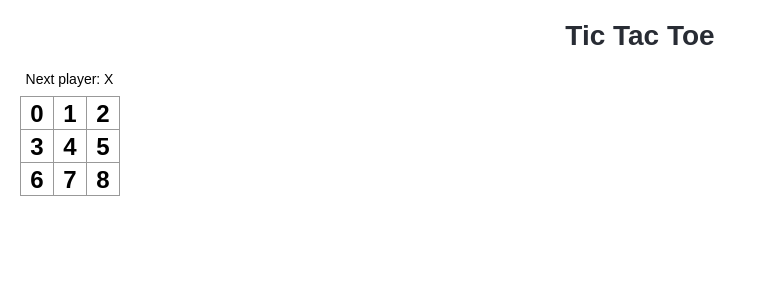
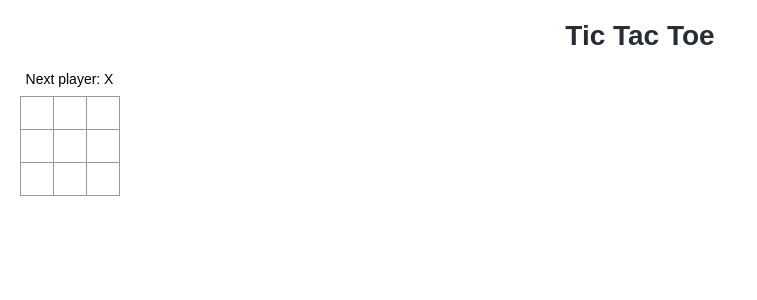
Before and after one commit to warouss/react-tutorial, a React (Create React App) app: page / in a window 1280 px wide. Shown: the top 300 px of the page, without its empty margins (0-757 px from the left). Built offline with nearby package versions, Linux system fonts and the light colour scheme.

Commit message:
Passer des données et des fonctions via les props

```diff
--- a/src/components/board/index.js
+++ b/src/components/board/index.js
@@ -3,8 +3,27 @@
 import "./index.css";
 
 export default class Board extends React.Component {
+  constructor(props) {
+    super(props);
+    this.state = {
+      squares: Array(9).fill(null),
+    };
+  }
+
+  handleClick(i) {
+    //slice créé une copie du tableau
+    const squares = this.state.squares.slice();
+    squares[i] = "X";
+    this.setState({ squares: squares });
+  }
+
   renderSquare(i) {
-    return <Square value={i} />;
+    return (
+      <Square
+        value={this.state.squares[i]}
+        onClick={() => this.handleClick(i)}
+      />
+    );
   }
 
   render() {
--- a/src/components/square/index.js
+++ b/src/components/square/index.js
@@ -2,16 +2,9 @@
 import "./index.css";
 
 export default class Square extends React.Component {
-  constructor(props) {
-    super(props);
-    this.state = {
-      value: null,
-    };
-  }
-
   render() {
     return (
-      <button className="square" onClick={() => this.setState({ value: "X" })}>
+      <button className="square" onClick={() => this.props.onClick()}>
         {this.props.value}
       </button>
     );
```
